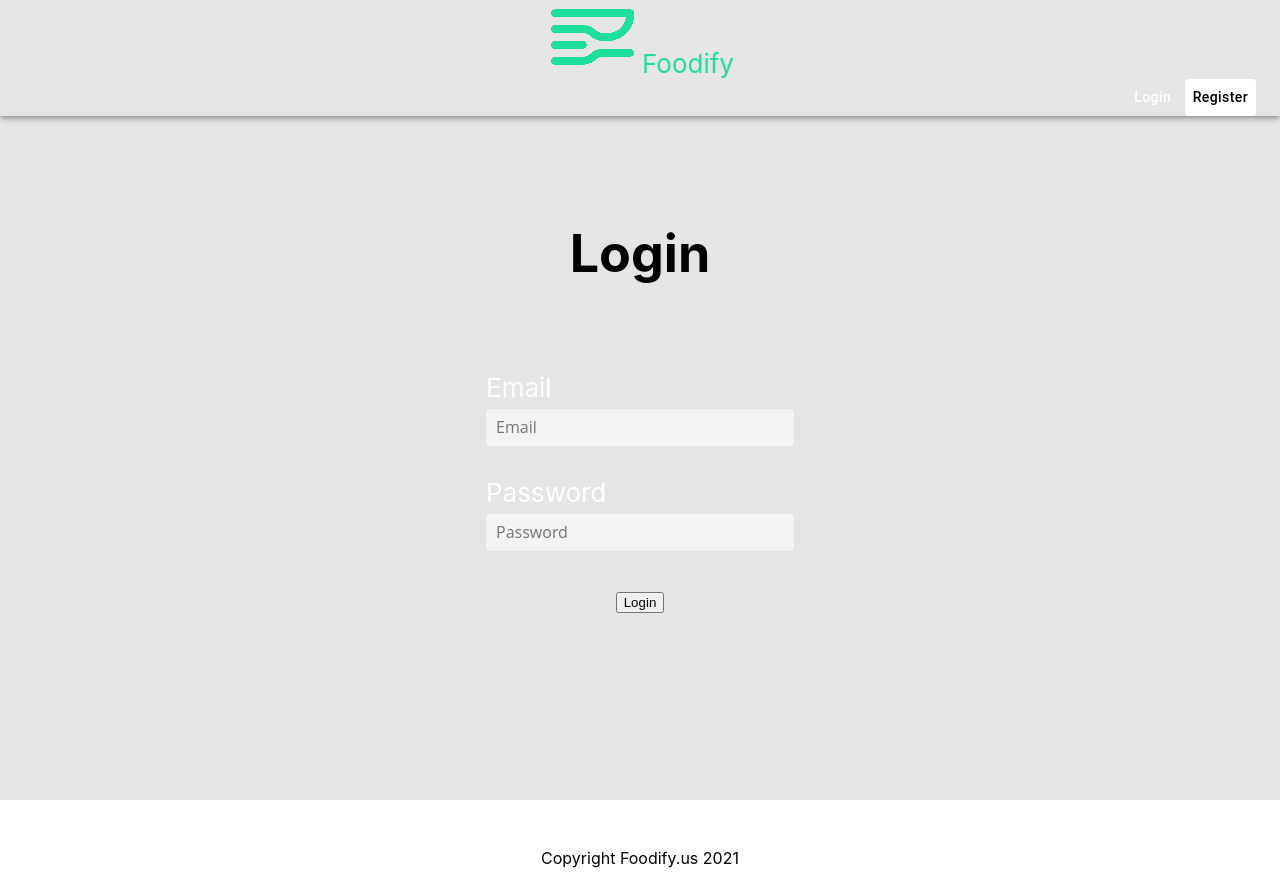
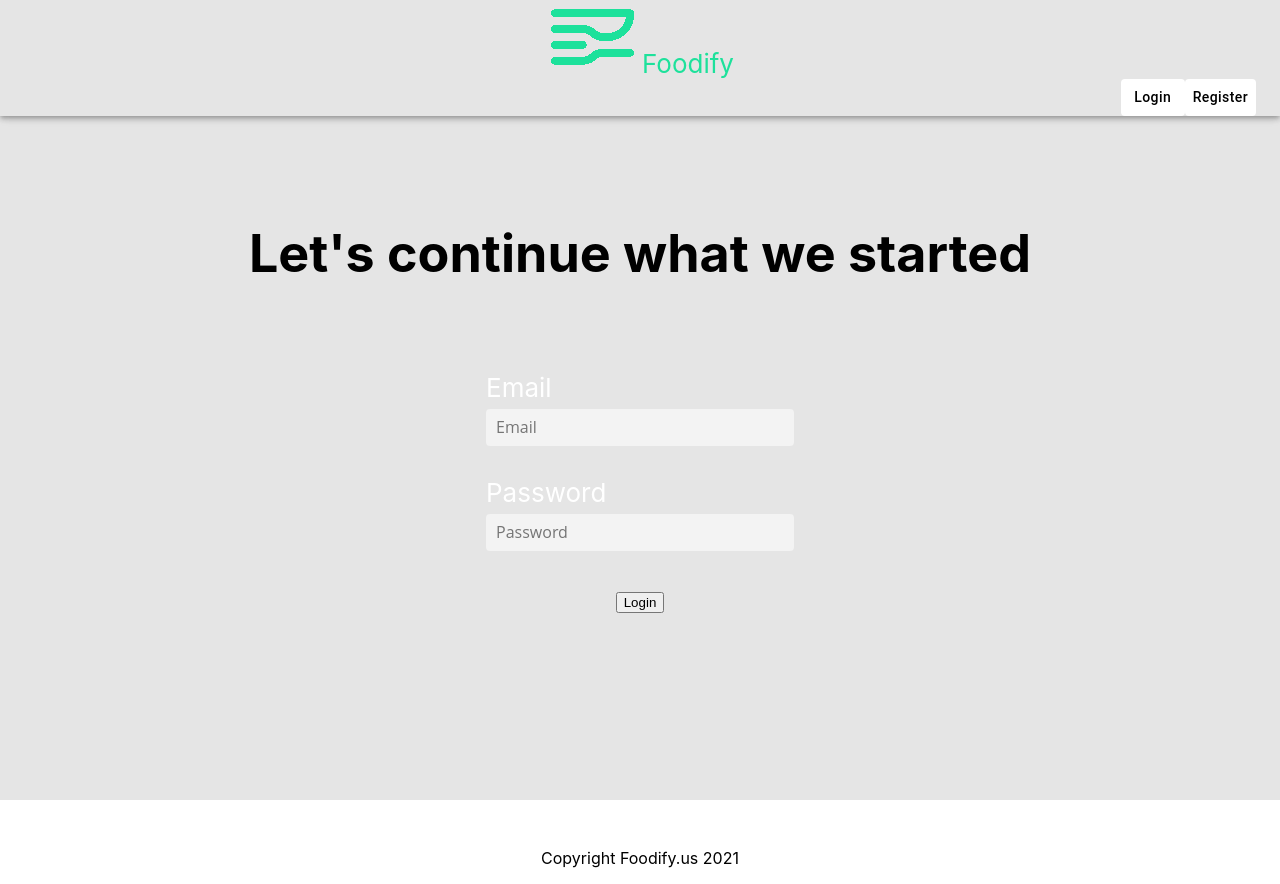
Before and after one commit to tiffanynn/Foodify.us, a React (Create React App) app in the folder frontend/: page /login in a window 1280 px wide. Built offline with nearby package versions, Linux system fonts and the light colour scheme.

Commit message:
nav bar color + css changes

```diff
--- a/frontend/src/pages/Login.jsx
+++ b/frontend/src/pages/Login.jsx
@@ -11,7 +11,7 @@ export class Login extends React.Component {
     render() {
         return (
             <div className="base-container" ref={this.props.containerRef}>
-                <h1>Login</h1>
+                <h1>Let's continue what we started</h1>
                 <div className="content">
                     <div className="form">
                         <div className="form-group">
--- a/frontend/src/pages/Navigation.css
+++ b/frontend/src/pages/Navigation.css
@@ -8,8 +8,8 @@
 }
 
 #login-btn{
-    background-color: none;
-    color: white;
+    background-color: white;
+    color: black;
     text-transform: none;
 }
 
@@ -17,5 +17,4 @@
     background-color: white;
     color: black;
     text-transform: none;
-
 }
--- a/frontend/src/pages/Register.jsx
+++ b/frontend/src/pages/Register.jsx
@@ -9,7 +9,7 @@ export class Register extends React.Component {
     render(){
         return (
             <div className="base-container" ref={this.props.containerRef}>
-                <h1>Register</h1>
+                <h1>Let's start a food journey</h1>
                 <div className="content">
                     <div className="form">
                         <div className="form-group">
--- a/frontend/src/pages/style.css
+++ b/frontend/src/pages/style.css
@@ -4,7 +4,13 @@
   flex-direction: column;
   align-items: center;
 }
-  .h1 {
+  #h1 {
+    font-size: 24px;
+    font-family: "Open Sans", sans-serif;
+    color: black;
+  }
+
+    #p {
     font-size: 24px;
     font-family: "Open Sans", sans-serif;
     color: black;
```
